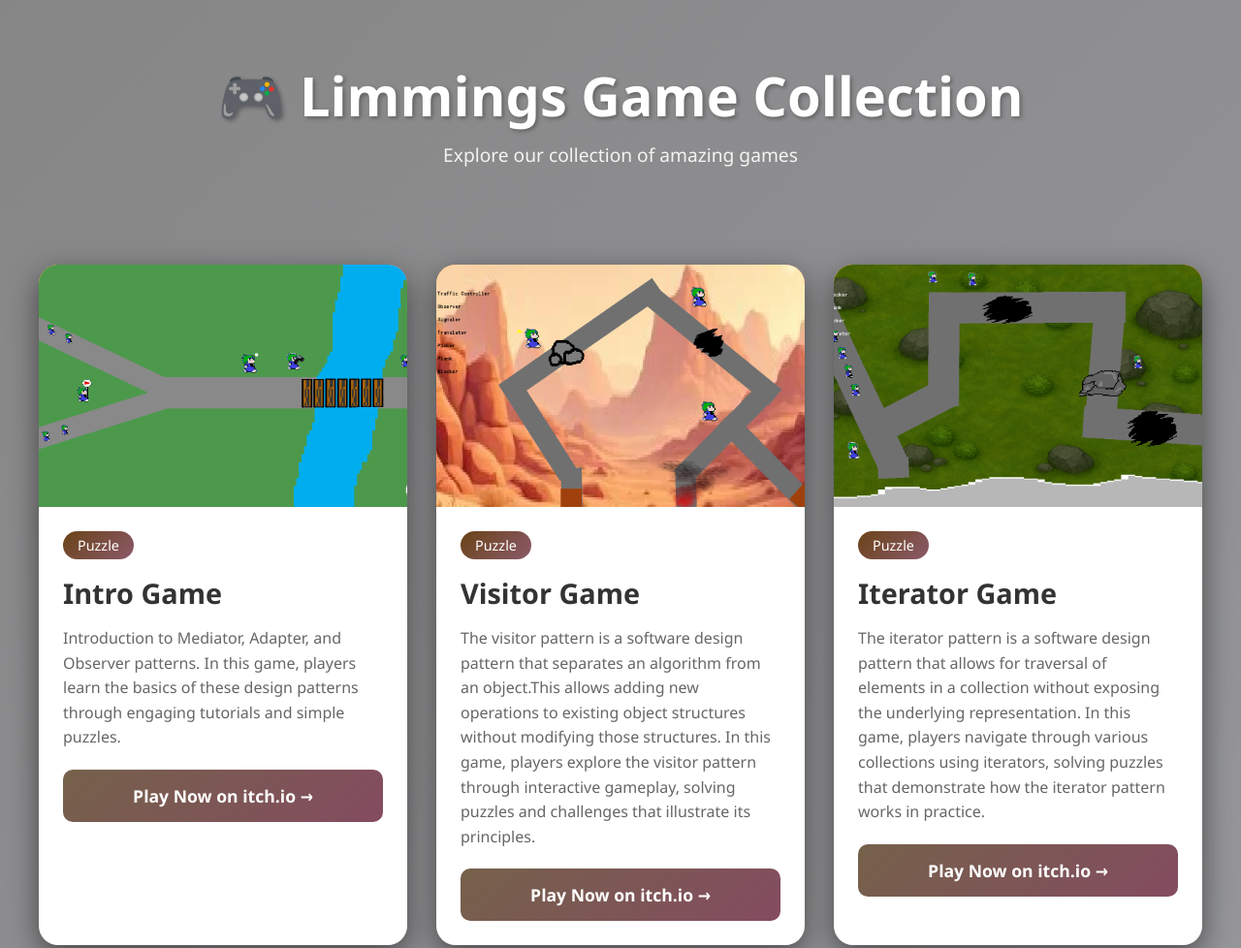
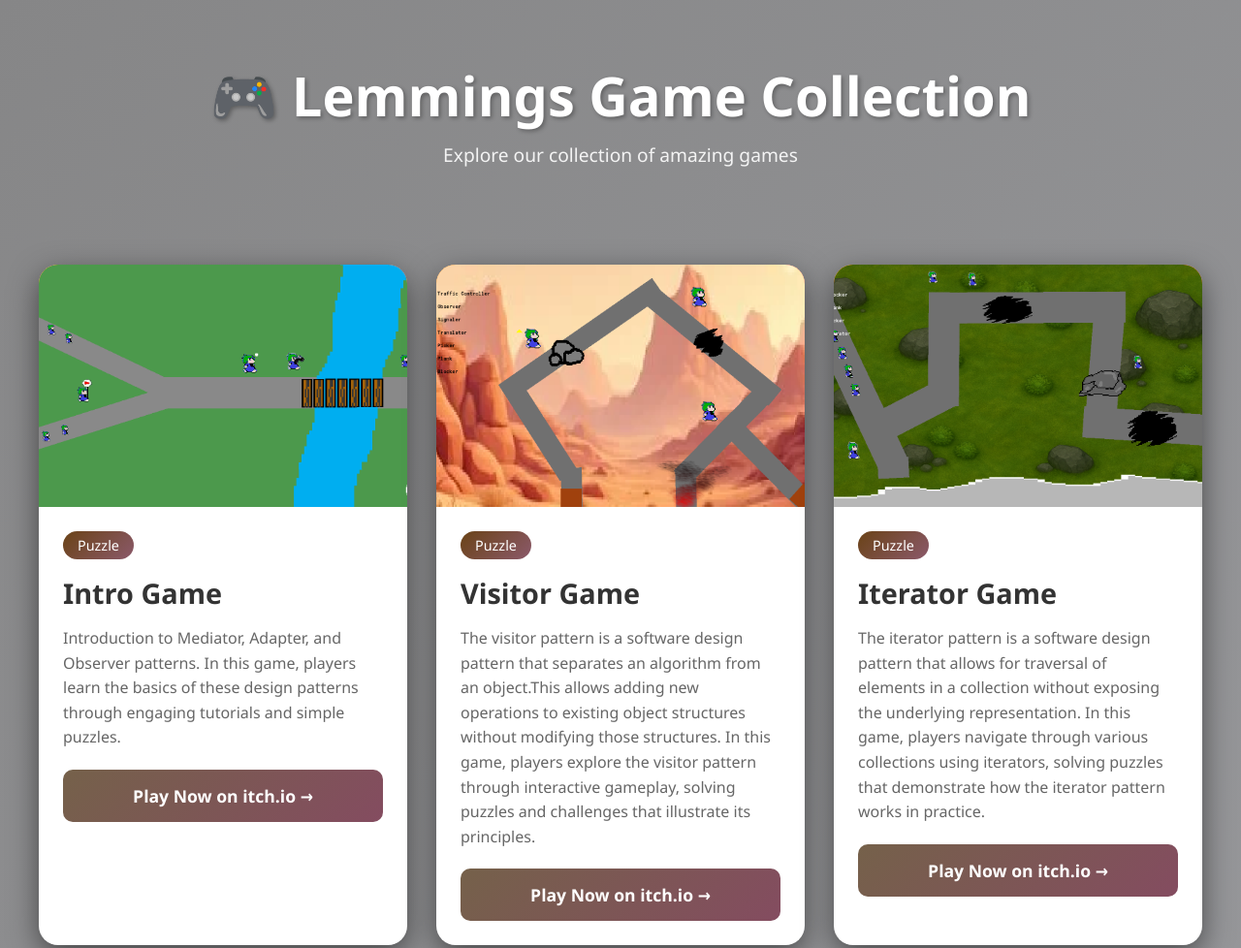
Before and after one commit to dharaniravanam/Limming_game_research, a plain HTML site: page index.html in a window 1280 px wide. Shown: the top 978 px of the page at 97% size. Drawn offline with Linux system fonts and the light colour scheme.

Commit message:
Fix spelling of 'Limmings' to 'Lemmings'

```diff
--- a/index.html
+++ b/index.html
@@ -3,7 +3,7 @@
 <head>
     <meta charset="UTF-8">
     <meta name="viewport" content="width=device-width, initial-scale=1.0">
-    <title>Limmings Game Collection</title>
+    <title>Lemmings Game Collection</title>
     <style>
         * {
             margin: 0;
@@ -185,7 +185,7 @@
 <body>
     <div class="container">
         <header>
-            <h1>🎮 Limmings Game Collection</h1>
+            <h1>🎮 Lemmings Game Collection</h1>
             <p>Explore our collection of amazing games</p>
         </header>
 
```
